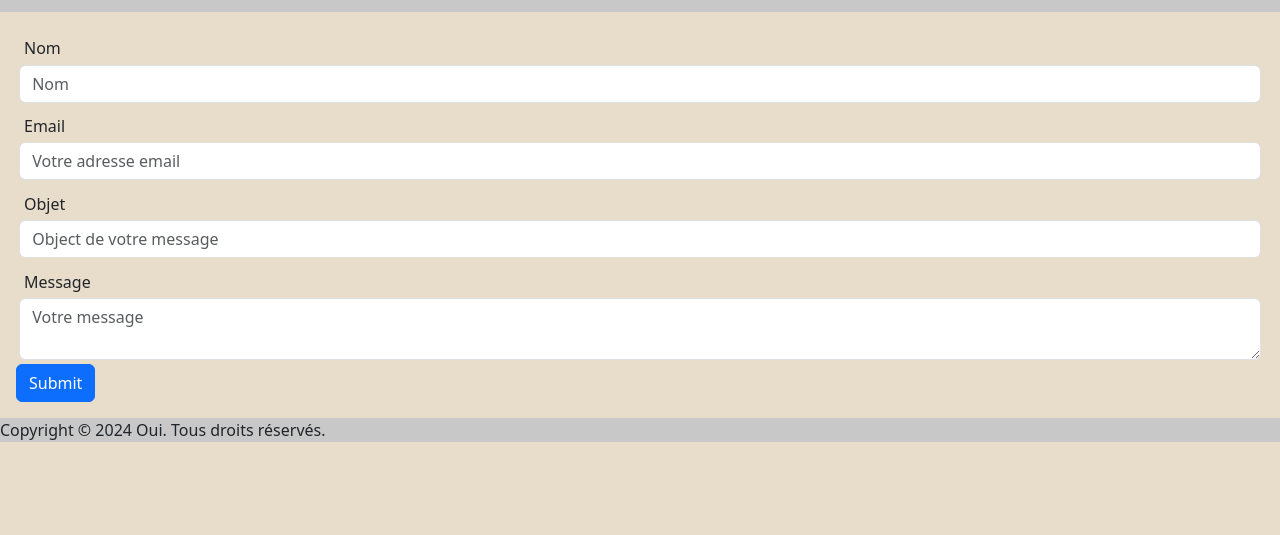
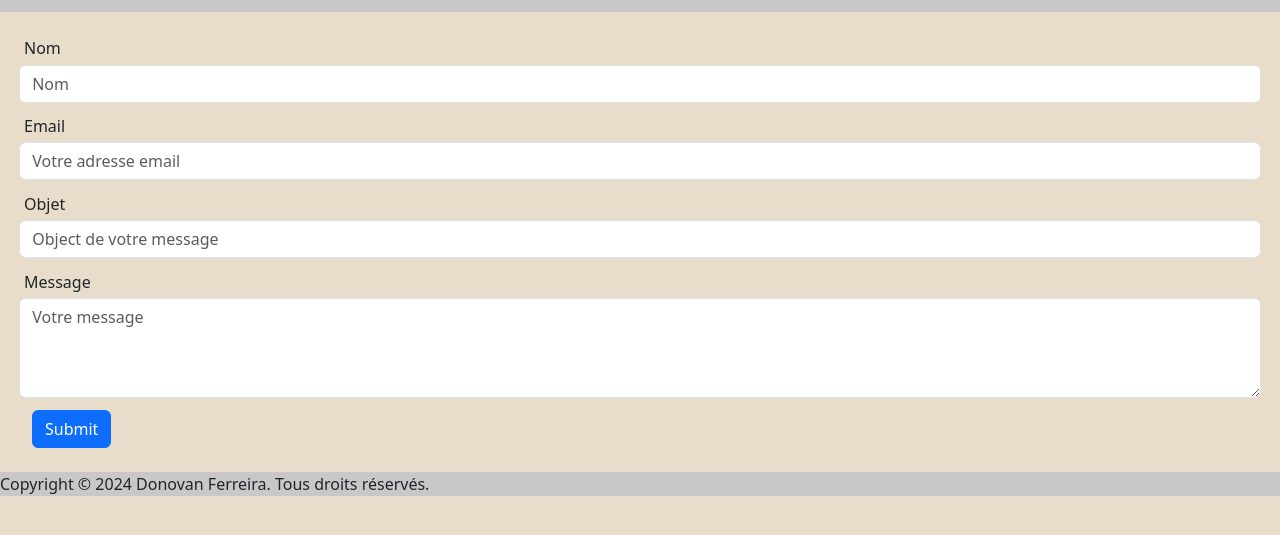
Before and after one commit to FDonovan12/portfolio, a plain HTML site: page contact.html in a window 1280 px wide. Shown: the part 145-680 px from the top of the page. Drawn offline with nearby package versions, Linux system fonts and the light colour scheme.

Commit message:
fix height message

```diff
--- a/script.js
+++ b/script.js
@@ -120,9 +120,9 @@ function createLinkNav(nav, href, text) {
     }
 }
 function getFileFromUrl() {
-    const url = window.location.href;
+    const pathname = window.location.pathname;
     const regexName = /^[\w\W]*\//;
-    const filename = url.replace(regexName, '');
+    const filename = pathname.replace(regexName, '');
     return filename;
 }
 
@@ -130,7 +130,7 @@ function addFooter() {
     const footer = document.getElementsByTagName('footer')[0];
     let div = document.createElement('div');
     let span = document.createElement('span');
-    span.innerHTML = 'Copyright © 2024 Oui. Tous droits réservés.';
+    span.innerHTML = 'Copyright © 2024 Donovan Ferreira. Tous droits réservés.';
     div.appendChild(span);
     footer.appendChild(div);
 }
@@ -232,5 +232,6 @@ function messageHeight() {
 }
 function adjustHeight(el) {
     el.style.height = 'auto';
-    el.style.height = el.scrollHeight + 'px';
+
+    el.style.height = Math.max(el.scrollHeight, 100) + 'px';
 }
--- a/style.css
+++ b/style.css
@@ -91,9 +91,6 @@ h4 {
 .card:hover {
     border: 0.2rem solid var(--primary-color) !important;
 }
-.card-content {
-    max-width: 100%;
-}
 .card-date {
     text-align: end;
 }
@@ -142,9 +139,10 @@ ul > li {
 form {
     padding: 1rem;
 }
+form > button {
+    margin: 0.5rem 1rem;
+}
 .form-group {
-    /* display: grid;
-    grid-template-columns: 2fr 10fr; */
     padding: 0.2em;
 }
 label {
@@ -152,12 +150,14 @@ label {
     padding: 0.3rem;
 }
 #messageContact {
+    height: 200px;
     max-height: 40vh;
     min-height: fit-content;
 }
 
 /* About */
-.about {
+.about,
+.description {
     border: 0.2rem solid var(--gray-color);
     border-radius: 0.4rem;
     padding: 0.2rem 0.4rem;
```
